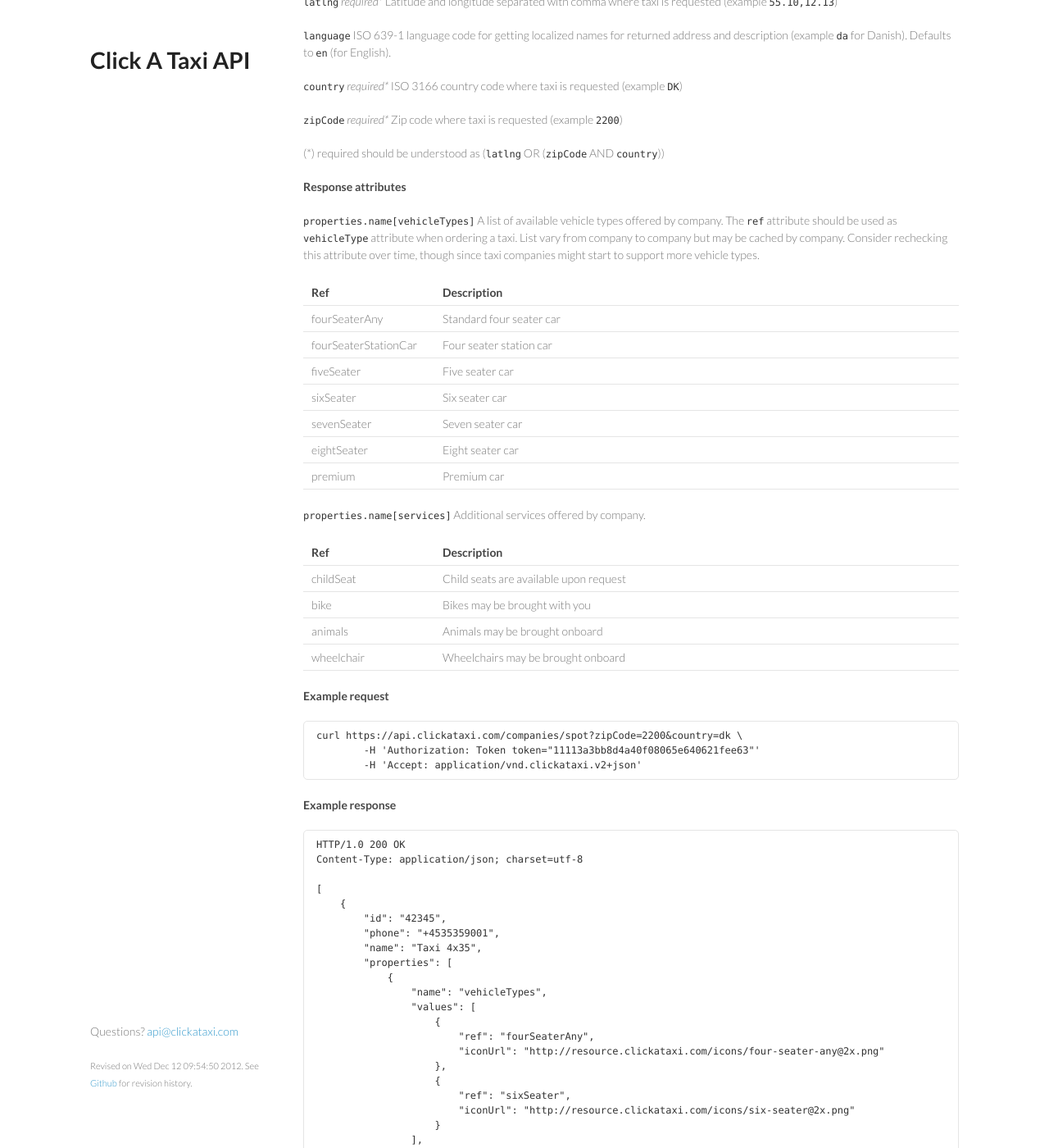
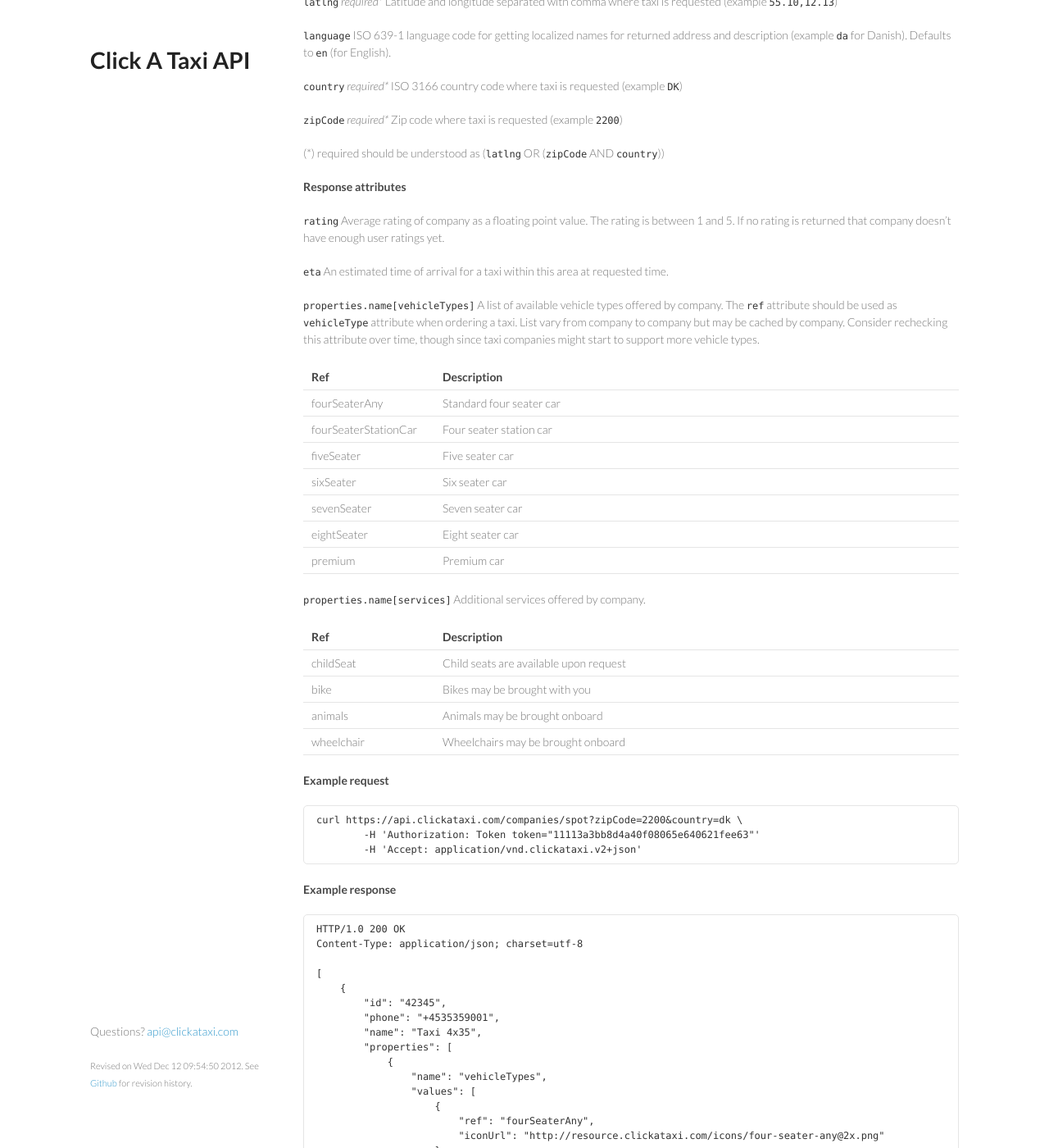
Before and after one commit to clickataxi/api-documentation, a Jekyll site: the page built from index.md, in a window 1280 px wide and 1400 px high, scrolled down 4111 px. Shown: the whole window at 82% size. Built offline with Jekyll 4.4.1, drawn with Linux system fonts in a browser that asks for light colours; Markdown is read by kramdown in place of the engine named in the settings; some of the changed text lies outside the part shown.

Commit message:
Adds a bit more documentation for companies spot

```diff
--- a/index.md
+++ b/index.md
@@ -229,6 +229,10 @@
 
 #### Response attributes
 
+`rating` Average rating of company as a floating point value. The rating is between 1 and 5. If no rating is returned that company doesn't have enough user ratings yet.
+
+`eta` An estimated time of arrival for a taxi within this area at requested time.
+
 `properties.name[vehicleTypes]` A list of available vehicle types offered by company. The `ref` attribute should be used as `vehicleType` attribute when ordering a taxi. List vary from company to company but may be cached by company. Consider rechecking this attribute over time, though since taxi companies might start to support more vehicle types.
 
 <table>
@@ -343,7 +347,9 @@
 	            }
 	        ],
 	        "destinationRequired": false,
-	        "automatedBooking": true
+	        "automatedBooking": true,
+	        "rating": 4.2,
+	        "eta": 8
 	    }
 	]
 
```
